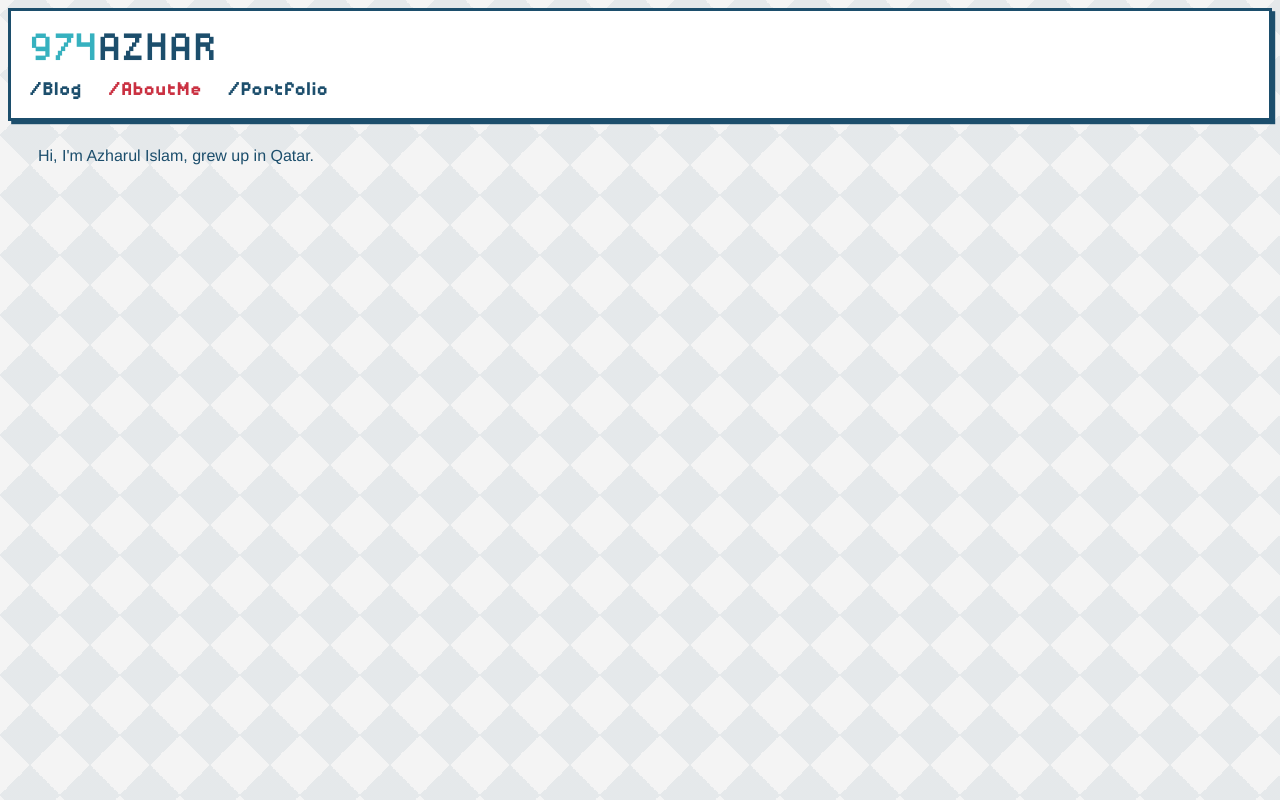
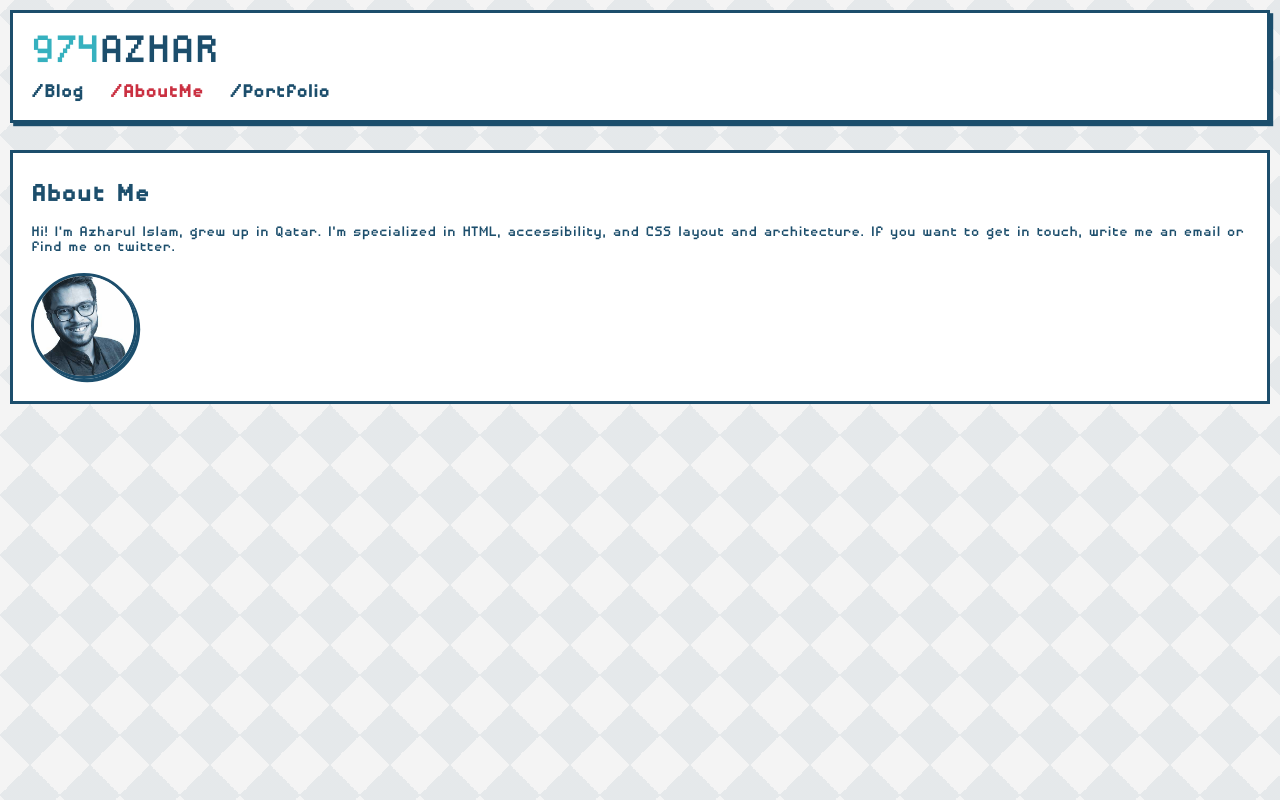
Before and after one commit to azharul-islam/974azhar, a Vue app: page /about in a window 1280 px wide. Built offline with nearby package versions, Linux system fonts and the light colour scheme.

Commit message:
jkl;asdf

```diff
--- a/public/index.html
+++ b/public/index.html
@@ -3,7 +3,8 @@
   <head>
     <meta charset="utf-8">
     <meta http-equiv="X-UA-Compatible" content="IE=edge">
-    <meta name="viewport" content="width=device-width,initial-scale=1.0">
+    <meta name="viewport" content="width=device-width,initial-scale=1.0, maximum-scale=1.0, user-scalable=no">
+    <link href="https://fonts.googleapis.com/css?family=Noto+Sans+HK&display=swap" rel="stylesheet">
     <link rel="icon" href="<%= BASE_URL %>favicon.ico">
     <title>974azhar</title>
   </head>
--- a/src/App.vue
+++ b/src/App.vue
@@ -17,16 +17,25 @@
 
     $color-bg: rgba(28, 78, 108, 0.07);
     $color-dark: #1c4e6c;
+    $color-light: #36B1BF;
 
     #app {
-        font-family: 'Avenir', Helvetica, Arial, sans-serif;
+        font-family: Helvetica, Arial, sans-serif;
         -webkit-font-smoothing: antialiased;
         -moz-osx-font-smoothing: grayscale;
         color: $color-dark;
     }
 
+    .container {
+        margin: 0px 10px 10px 10px;
+        background-color: white;
+        border: 3px solid $color-dark;
+        padding: 18px;
+    }
+
 
     body {
+        margin: 0px;
         background-color: #F4F4F4;
         background-image: linear-gradient(
                         45deg,
@@ -59,19 +68,20 @@
         }
     }
 
+    h1 {
+        font-family: 'disposabledroid_bbbold';
+    }
 
     #nav {
+        position: fixed;
+        /*width: 100%;*/
+        top: 10px;
+        left: 10px;
+        right: 10px;
         padding: 18px 18px 8px 18px;
-        /*box-shadow: 0 0 0 black;*/
         border: 3px solid $color-dark;
         box-shadow: 0.2rem 0.2rem 0 $color-dark;
-
-        transition: all 0.2s;
         background-color: white;
-
-        &:hover {
-            box-shadow: 0.4rem 0.4rem 0 $color-dark;
-        }
 
         a {
             padding: 10px 26px 10px 0;
--- a/src/views/About.vue
+++ b/src/views/About.vue
@@ -1,13 +1,41 @@
 <template>
-  <div class="about">
-    <p>Hi, I'm Azharul Islam, grew up in Qatar. </p>
-  </div>
+    <div class="about">
+        <div class="container">
+            <h1>About Me</h1>
+            <p>Hi! I'm Azharul Islam, grew up in Qatar. I'm specialized in HTML, accessibility, and CSS layout and
+                architecture.
+
+                If you want to get in touch, write me an email or find me on twitter.</p>
+
+            <img src="../assets/azhar.jpg" height="100"/>
+        </div>
+    </div>
 </template>
 
-<style lang="scss">
+<style lang="scss" scoped>
+    $color-dark: #1c4e6c;
 
-  p {
-    padding: 10px 30px;
-  }
+
+    .about {
+        margin: 150px 0 0 0;
+    }
+
+    p {
+        font-family: 'disposabledroid_bbregular', sans-serif;
+        font-size: 18px;
+    }
+
+    h1 {
+        margin-block-start: 0.3em;
+        margin-block-end: 0.3em;
+        margin-inline-start: 0px;
+        margin-inline-end: 0px;
+    }
+
+    img {
+        border: 3px solid $color-dark;
+        box-shadow: 0.2rem 0.2rem 0 $color-dark;
+        border-radius: 50%;
+    }
 
 </style>
--- a/src/views/Portfolio.vue
+++ b/src/views/Portfolio.vue
@@ -1,5 +1,42 @@
 <template>
-  <div class="about">
-    <h1>Portfolio</h1>
-  </div>
+    <div class="about">
+        <div class="container">
+            <h1>Mobile Apps</h1>
+        </div>
+        <div class="container">
+            <h1>Web Apps</h1>
+        </div><div class="container">
+            <h1>Game Design</h1>
+        </div>
+        <div class="container">
+            <h1>Miscellaneous</h1>
+        </div>
+    </div>
 </template>
+<style lang="scss" scoped>
+    $color-dark: #1c4e6c;
+
+
+    .about {
+        margin: 150px 0 0 0;
+    }
+
+    p {
+        font-family: 'disposabledroid_bbregular', sans-serif;
+        font-size: 18px;
+    }
+
+    h1 {
+        margin-block-start: 0.3em;
+        margin-block-end: 0.3em;
+        margin-inline-start: 0px;
+        margin-inline-end: 0px;
+    }
+
+    img {
+        border: 3px solid $color-dark;
+        box-shadow: 0.2rem 0.2rem 0 $color-dark;
+        border-radius: 50%;
+    }
+
+</style>
```
Also changed, not shown: src/assets/azhar.jpg (added).
